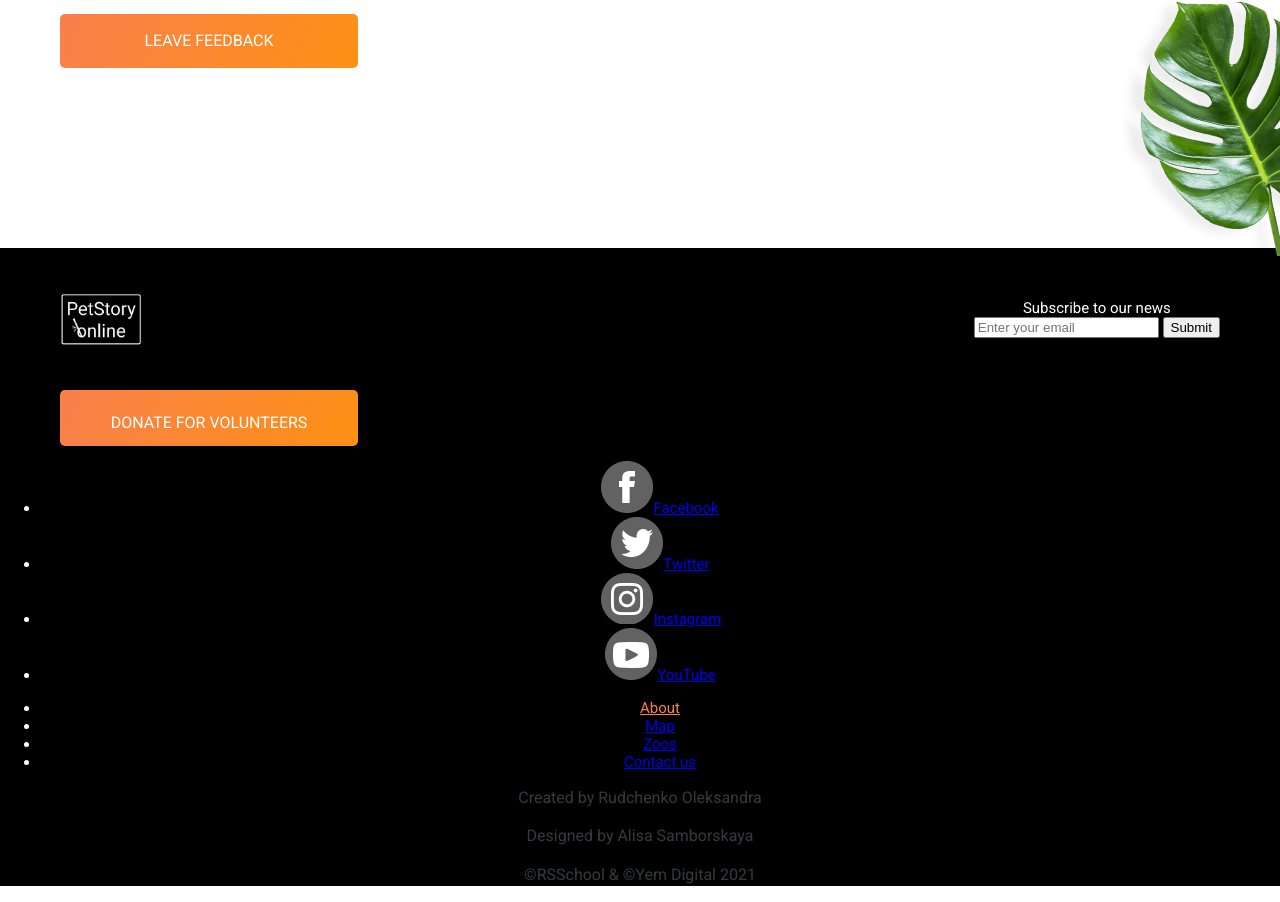
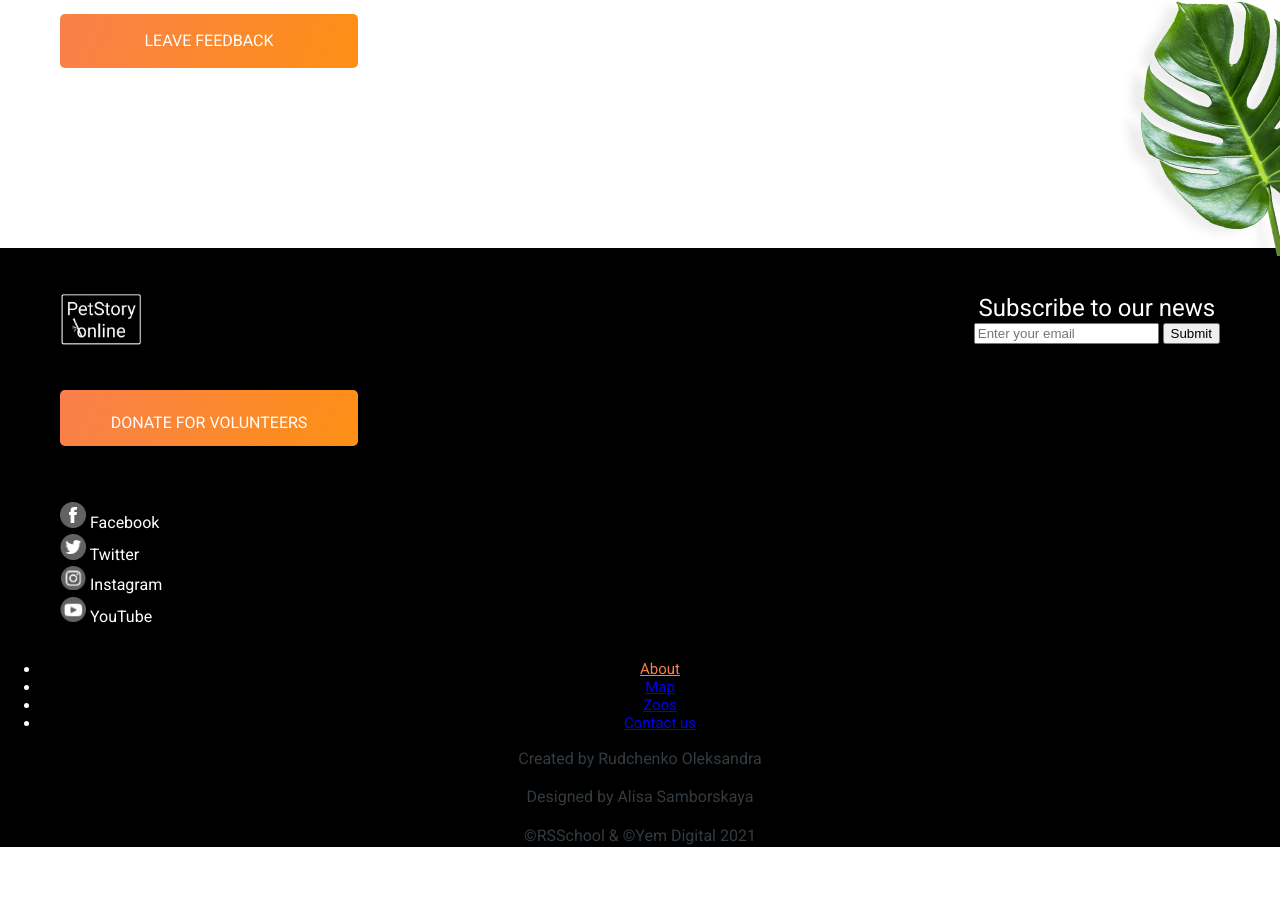
Before and after one commit to Oleksandra-Rud/online-zoo, a plain HTML site: page pages/main/index.html in a window 1280 px wide. Shown: the part 4299-5201 px from the top of the page. After the commit the page ends 5162 px from the top, so only its background shows below. Drawn offline with Linux system fonts and the light colour scheme.

Commit message:
fix: change footer style

```diff
--- a/pages/main/index.html
+++ b/pages/main/index.html
@@ -445,20 +445,19 @@
               ><br> DONATE FOR VOLUNTEERS</a
             >
           </div>
-      <div class="bottom-footer">
-        <div class="social-links">
-           <ul>
+      <div class="wrapper">
+            <ul class="social-links">
               <li>
-                <a href="https://facebook.com/"><img src="../../assets/icons/facebook2x.png">Facebook</a>
+                <a href="https://facebook.com/"><img src="../../assets/icons/facebook2x.png" width="26px"> <span class="social-name"> Facebook </span></a>
               </li>
               <li>
-                <a href="https://twitter.com/"><img src="../../assets/icons/twitter.png">Twitter</a>
+                <a href="https://twitter.com/"><img src="../../assets/icons/twitter.png"width="26px"> <span class="social-name"> Twitter </span></a>
               </li>
               <li>
-                <a href="https://instagram.com/"><img src="../../assets/icons/instagram.png">Instagram</a>
+                <a href="https://instagram.com/"><img src="../../assets/icons/instagram.png"width="26px"> <span class="social-name"> Instagram </span></a>
               </li>
               <li>
-                <a href="https://youtube.com/"><img src="../../assets/icons/youtube.png">YouTube</a>
+                <a href="https://youtube.com/"><img src="../../assets/icons/youtube.png"width="26px"> <span class="social-name"> YouTube </span></a>
               </li>
             </ul>
           </div>
--- a/pages/main/style.css
+++ b/pages/main/style.css
@@ -599,3 +599,24 @@ padding-top: 40px;}
   display: block;
   text-decoration: none;
   padding-bottom: 2px;}
+
+  .social-links{font-family: 'Roboto';
+font-style: normal;
+font-weight: 400;
+font-size: 16px;
+line-height: 140%;
+list-style: none;
+text-align: left;
+padding-left: 0px;
+color: #fff;
+text-decoration-line: none;}
+
+.social-links a {
+color: #fff;
+text-decoration-line: none;}
+
+.name-subscribe {font-family: 'Roboto';
+font-style: normal;
+font-weight: 400;
+font-size: 24px;
+line-height: 120%;}
```
